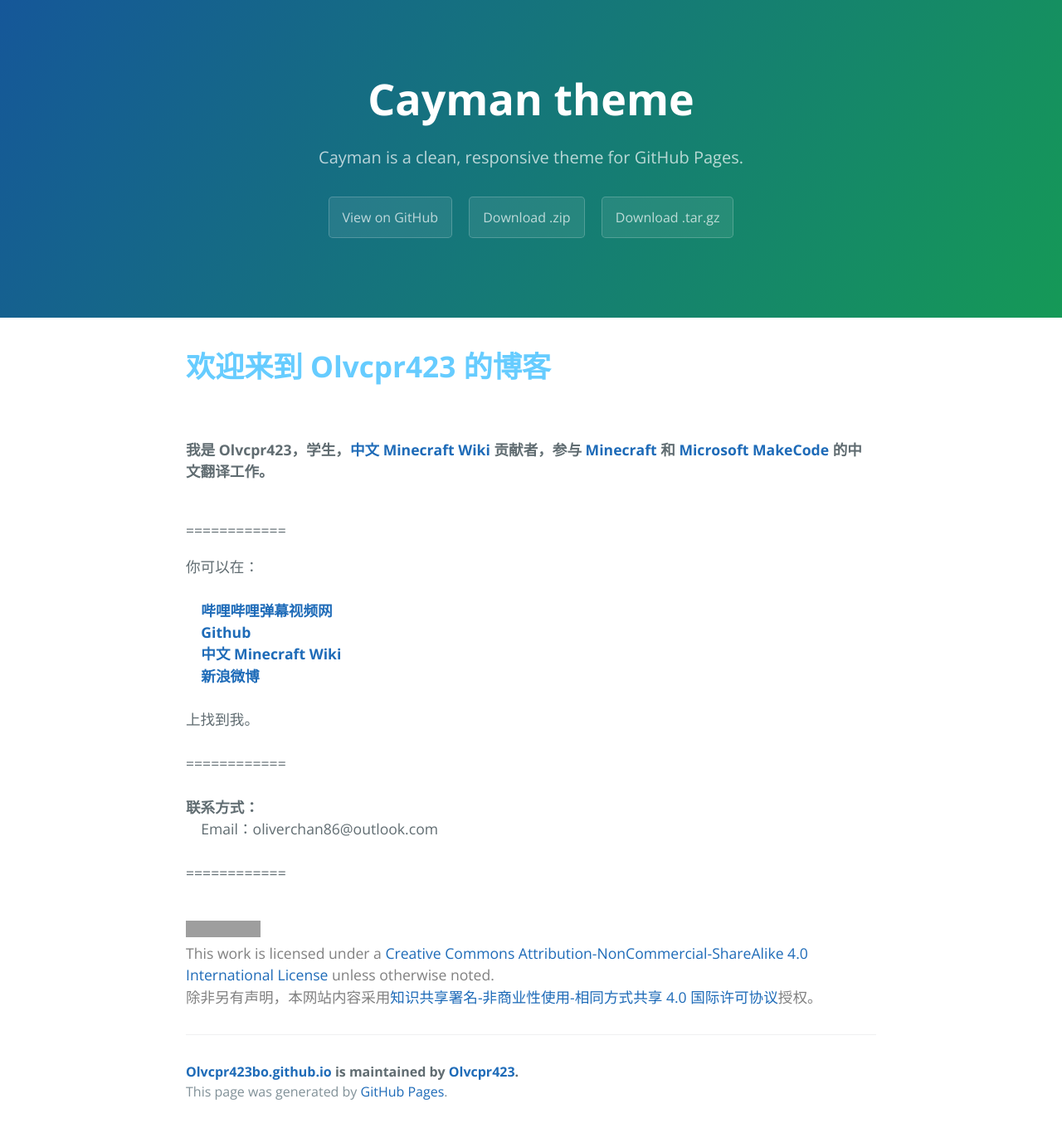
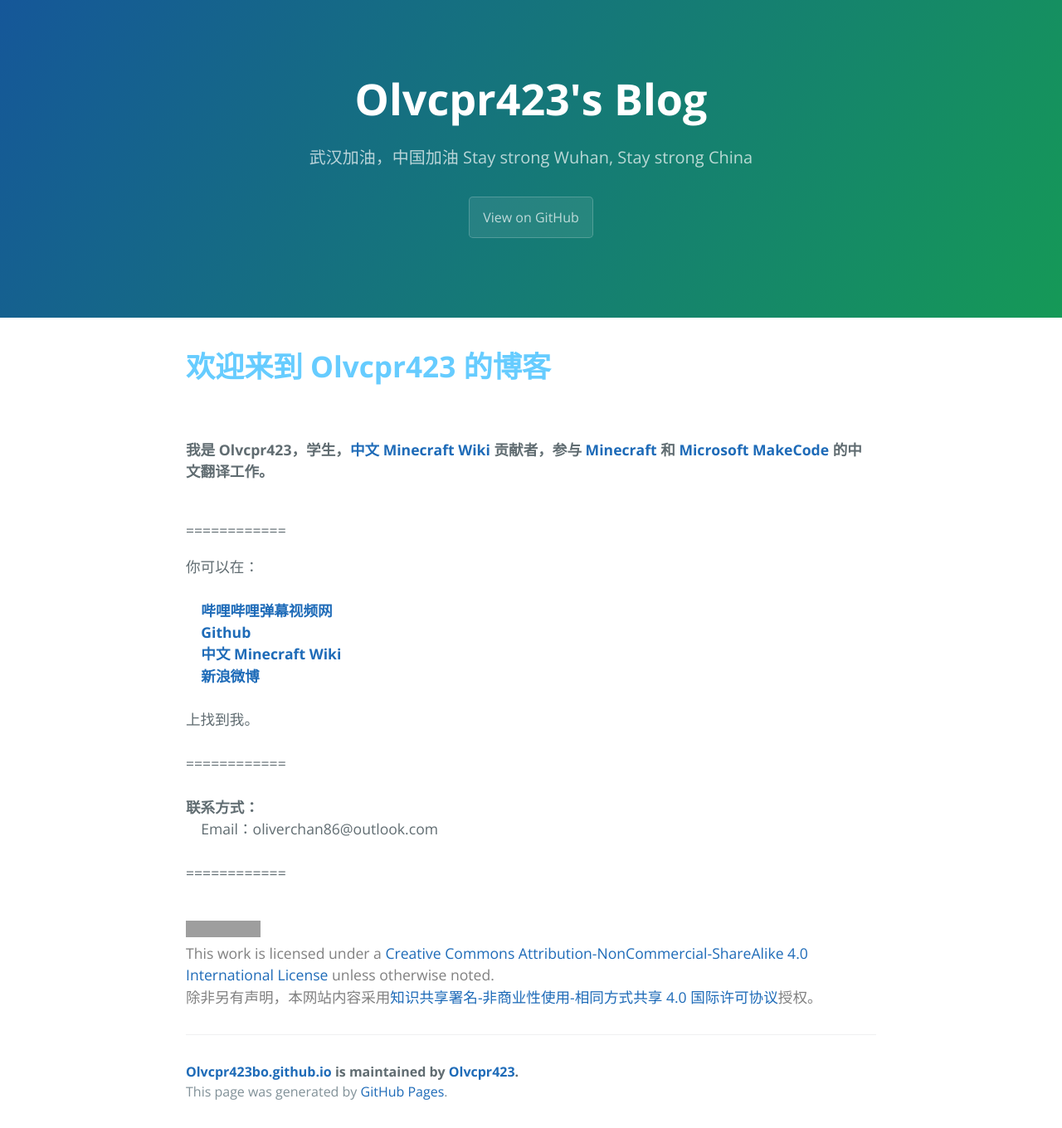
Before and after one commit to Olvcpr423/Olvcpr423bo.github.io, a Jekyll site: the page built from index.md, in a window 1280 px wide. Shown: the whole page at 83% size. Built offline with Jekyll 4.4.1, drawn with Linux system fonts in a browser that asks for light colours; our own code applies the rules of GitHub Pages for plain Markdown files; grey boxes are pictures that could not be loaded.

Commit message:
Update _config.yml

```diff
--- a/_config.yml
+++ b/_config.yml
@@ -1,5 +1,5 @@
-title: Cayman theme
-description: Cayman is a clean, responsive theme for GitHub Pages.
-show_downloads: true
-google_analytics:
+title: Olvcpr423's Blog
+description: 武汉加油，中国加油 Stay strong Wuhan, Stay strong China
+show_downloads: false
+# google_analytics:
 theme: jekyll-theme-cayman
```
